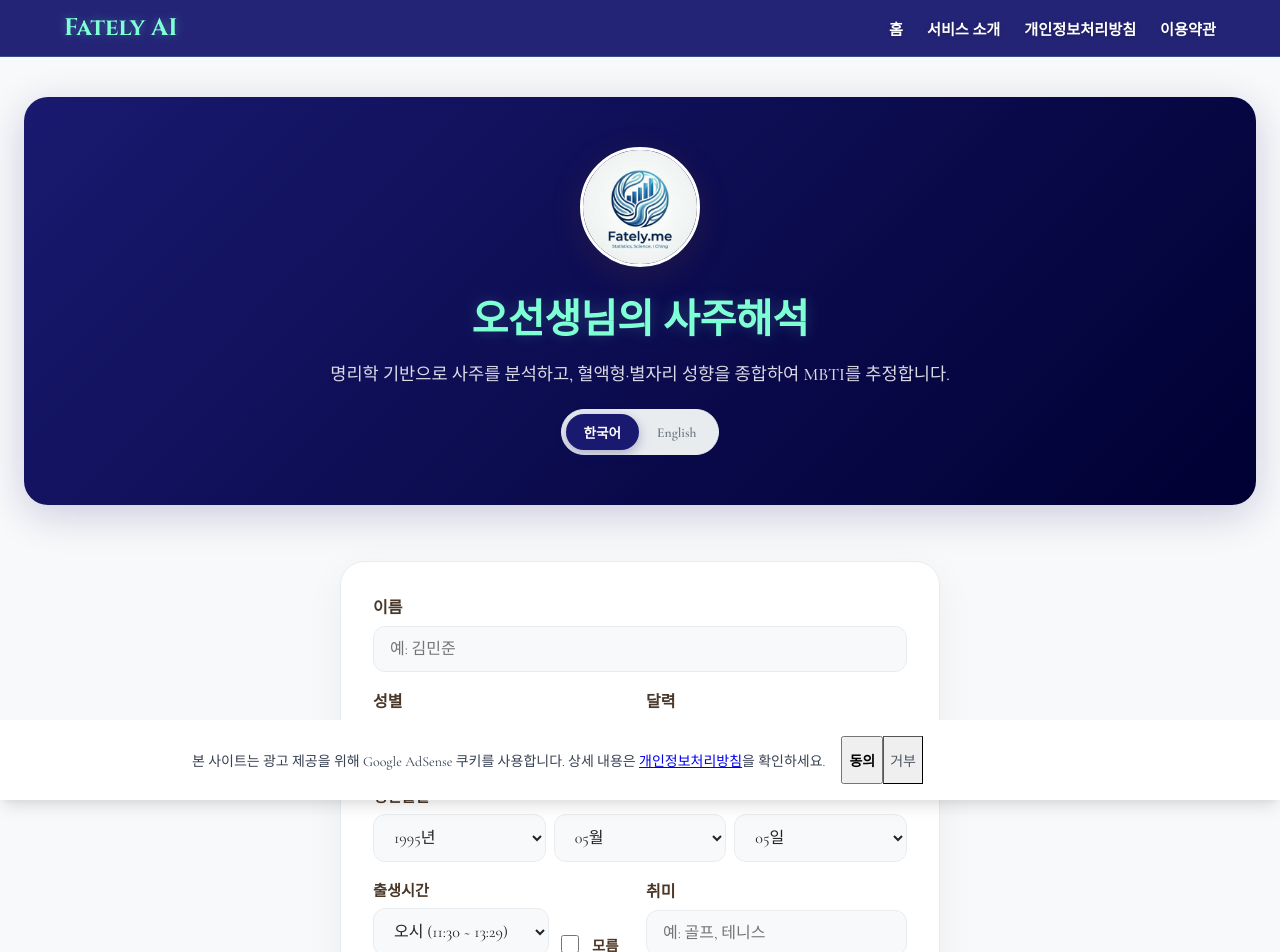
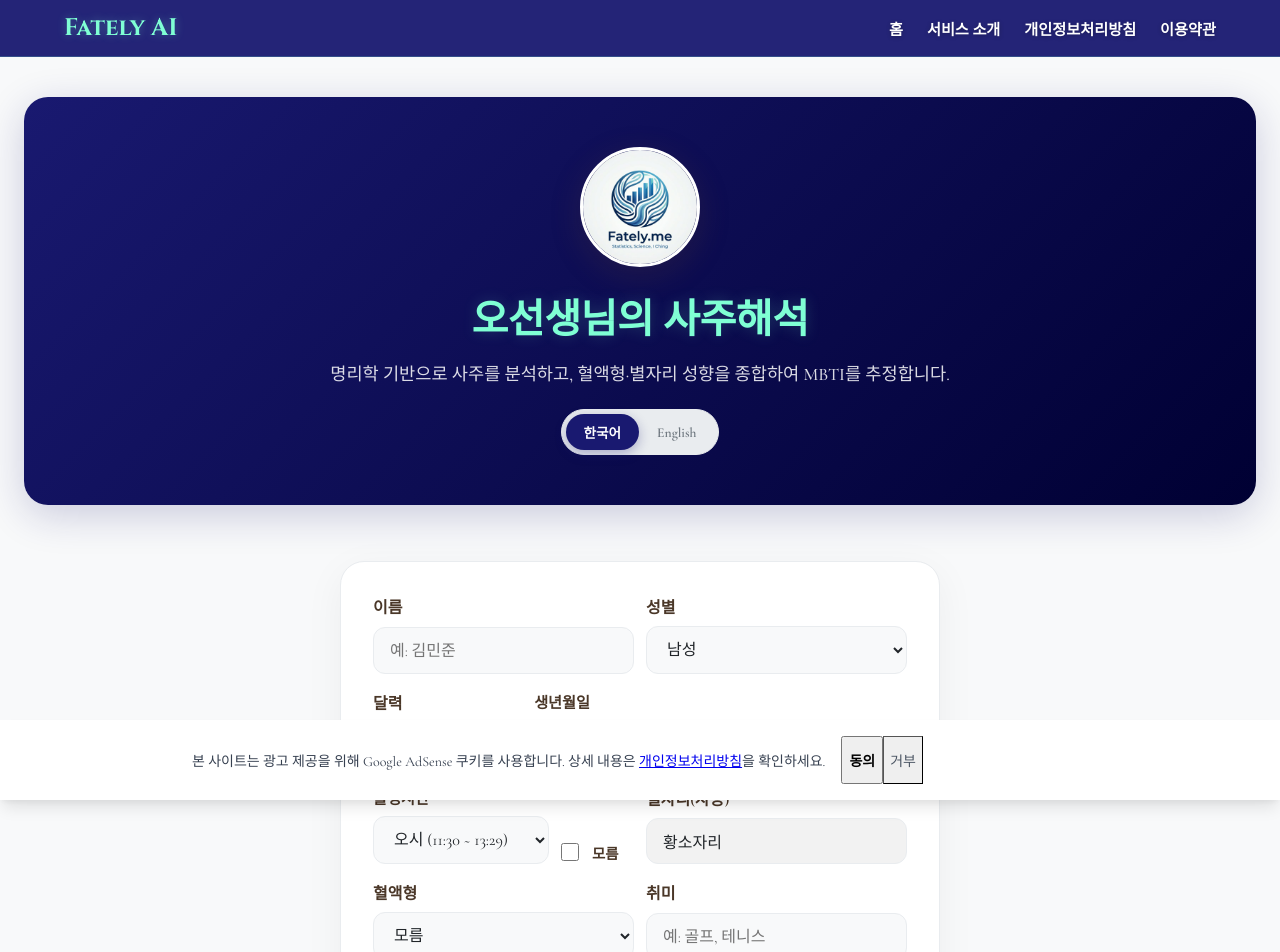
Before and after one commit to stoh33/fately.me, a React (Vite) app: page / in a window 1280 px wide. Shown: the top 952 px of the page. Built offline with nearby package versions, Linux system fonts and the light colour scheme.

Commit message:
fix: finalize form layout with Name/Gender, Calendar/Date, Time/Zodiac, and Blood/Hobby groupings

```diff
--- a/src/pages/SajuPage.tsx
+++ b/src/pages/SajuPage.tsx
@@ -376,7 +376,8 @@ export default function SajuPage() {
               <section className="saju-card">
                 <form className="saju-form" onSubmit={handleSubmit}>
                   <div className="form-group">
-                    <label className="full">
+                    <div className="input-row">
+                      <label>
                         <span>{lang === 'ko' ? '이름' : 'Name'}</span>
                         <input
                           type="text"
@@ -386,8 +387,6 @@ export default function SajuPage() {
                           required
                         />
                       </label>
-
-                    <div className="input-row">
                       <label>
                         <span>{lang === 'ko' ? '성별' : 'Gender'}</span>
                         <select
@@ -399,6 +398,9 @@ export default function SajuPage() {
                           <option value="other">{lang === 'ko' ? '기타' : 'Other'}</option>
                         </select>
                       </label>
+                    </div>
+
+                    <div className="input-row input-row-date">
                       <label>
                         <span>{lang === 'ko' ? '달력' : 'Calendar'}</span>
                         <select
@@ -409,8 +411,6 @@ export default function SajuPage() {
                           <option value="lunar">{lang === 'ko' ? '음력' : 'Lunar'}</option>
                         </select>
                       </label>
-                    </div>
-
                       <div className="birth-split-container">
                         <span className="label-text">{lang === 'ko' ? '생년월일' : 'Birth Date'}</span>
                         <div className="split-inputs">
@@ -423,6 +423,7 @@ export default function SajuPage() {
                           <select value={birthDay} onChange={(e) => setBirthDay(e.target.value)}>
                             {days.map(d => <option key={d} value={d}>{d}{lang === 'ko' ? '일' : ''}</option>)}
                           </select>
+                        </div>
                       </div>
                     </div>
 
@@ -448,12 +449,13 @@ export default function SajuPage() {
                         </div>
                       </div>
                       <label>
-                        <span>{lang === 'ko' ? '취미' : 'Hobby'}</span>
+                        <span>{lang === 'ko' ? '별자리(자동)' : 'Zodiac (Auto)'}</span>
                         <input
                           type="text"
-                          value={hobby}
-                          onChange={(event) => setHobby(event.target.value)}
-                          placeholder={lang === 'ko' ? "예: 골프, 테니스" : "e.g. Golf"}
+                          value={zodiacSign}
+                          readOnly
+                          className="read-only-input"
+                          style={{ background: 'rgba(0,0,0,0.05)', cursor: 'not-allowed' }}
                         />
                       </label>
                     </div>
@@ -473,13 +475,12 @@ export default function SajuPage() {
                         </select>
                       </label>
                       <label>
-                        <span>{lang === 'ko' ? '별자리(자동)' : 'Zodiac (Auto)'}</span>
+                        <span>{lang === 'ko' ? '취미' : 'Hobby'}</span>
                         <input
                           type="text"
-                          value={zodiacSign}
-                          readOnly
-                          className="read-only-input"
-                          style={{ background: 'rgba(0,0,0,0.05)', cursor: 'not-allowed' }}
+                          value={hobby}
+                          onChange={(event) => setHobby(event.target.value)}
+                          placeholder={lang === 'ko' ? "예: 골프, 테니스" : "e.g. Golf"}
                         />
                       </label>
                     </div>
--- a/src/styles/saju-page.css
+++ b/src/styles/saju-page.css
@@ -639,6 +639,10 @@
   gap: 12px;
 }
 
+.input-row-date {
+  grid-template-columns: 1fr 2.5fr; /* Calendar is narrower, Date is wider */
+}
+
 .birth-split-container {
   display: flex;
   flex-direction: column;
```
Lines whose indentation alone changed are shown as unchanged.
